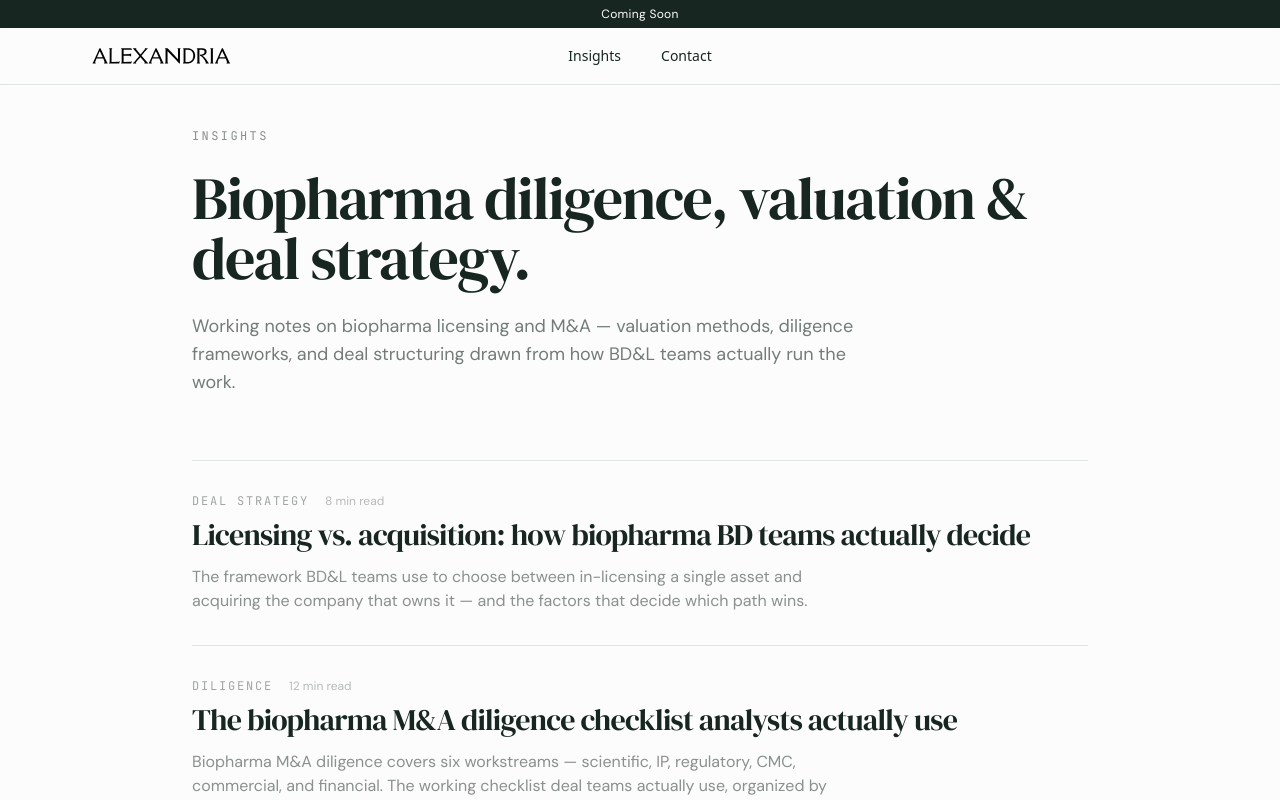
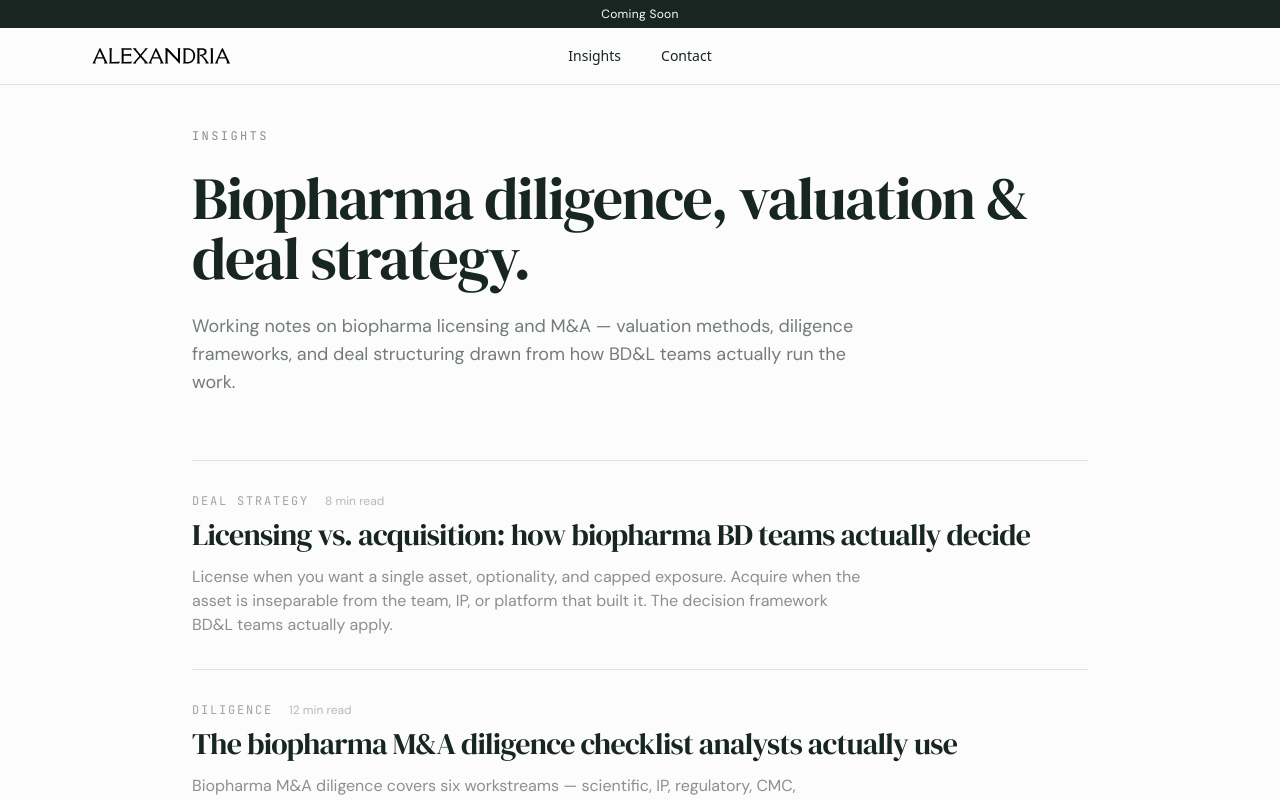
Before and after one commit to vladmt06/alex-intellicraft, a React (Vite) app: page /insights in a window 1280 px wide. Shown: the top 800 px of the page. Built offline with nearby package versions, Linux system fonts and the light colour scheme.

Commit message:
Changes
Co-authored-by: vladmt06 <206103484+vladmt06@users.noreply.github.com>

```diff
--- a/src/content/posts.ts
+++ b/src/content/posts.ts
@@ -172,7 +172,7 @@ export const posts: Post[] = [
     slug: "licensing-vs-acquisition",
     title: "Licensing vs. acquisition: how biopharma BD teams actually decide",
     description:
-      "The framework BD&L teams use to choose between in-licensing a single asset and acquiring the company that owns it — and the factors that decide which path wins.",
+      "License when you want a single asset, optionality, and capped exposure. Acquire when the asset is inseparable from the team, IP, or platform that built it. The decision framework BD&L teams actually apply.",
     date: "2026-05-02",
     category: "Deal Strategy",
     readTime: "8 min read",
```
